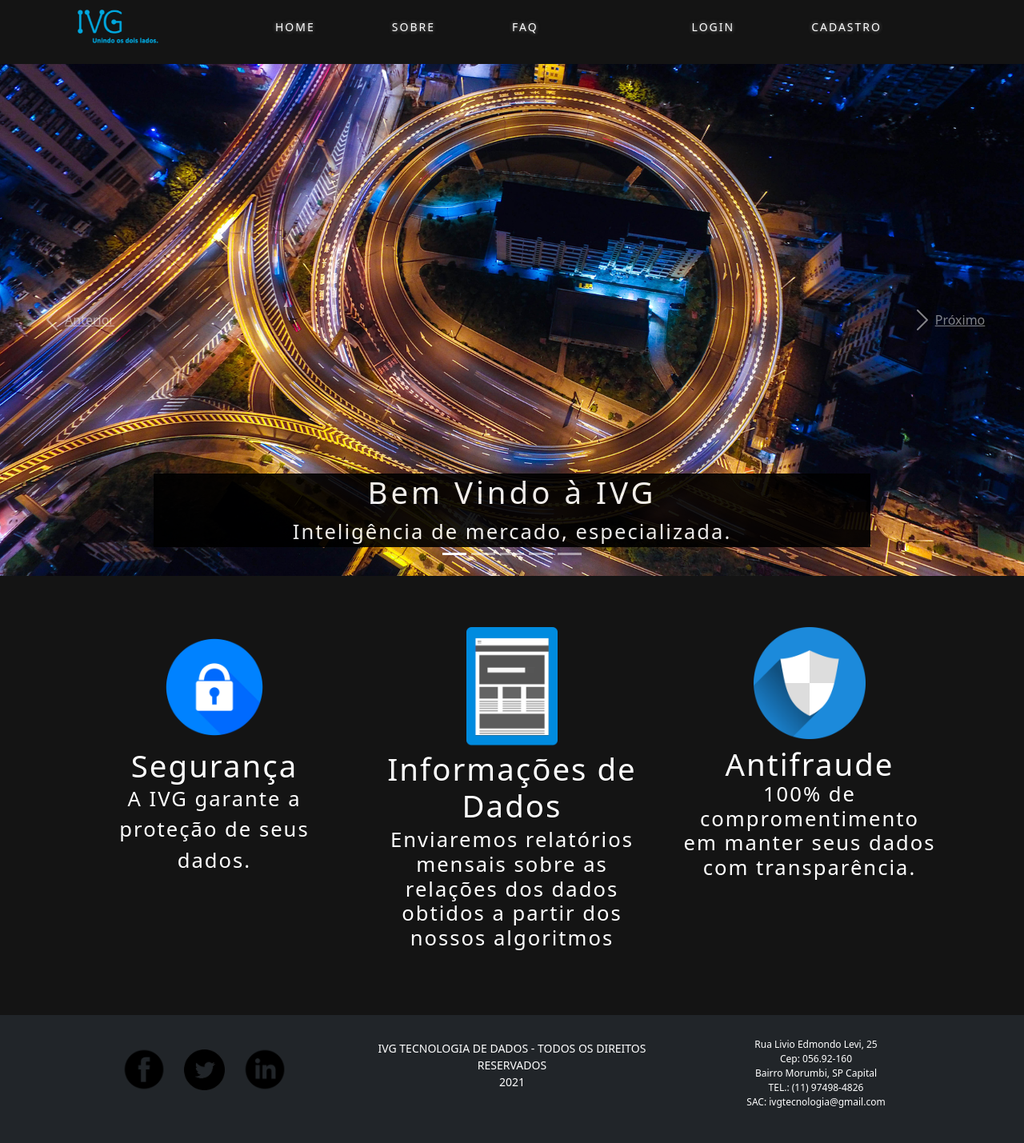
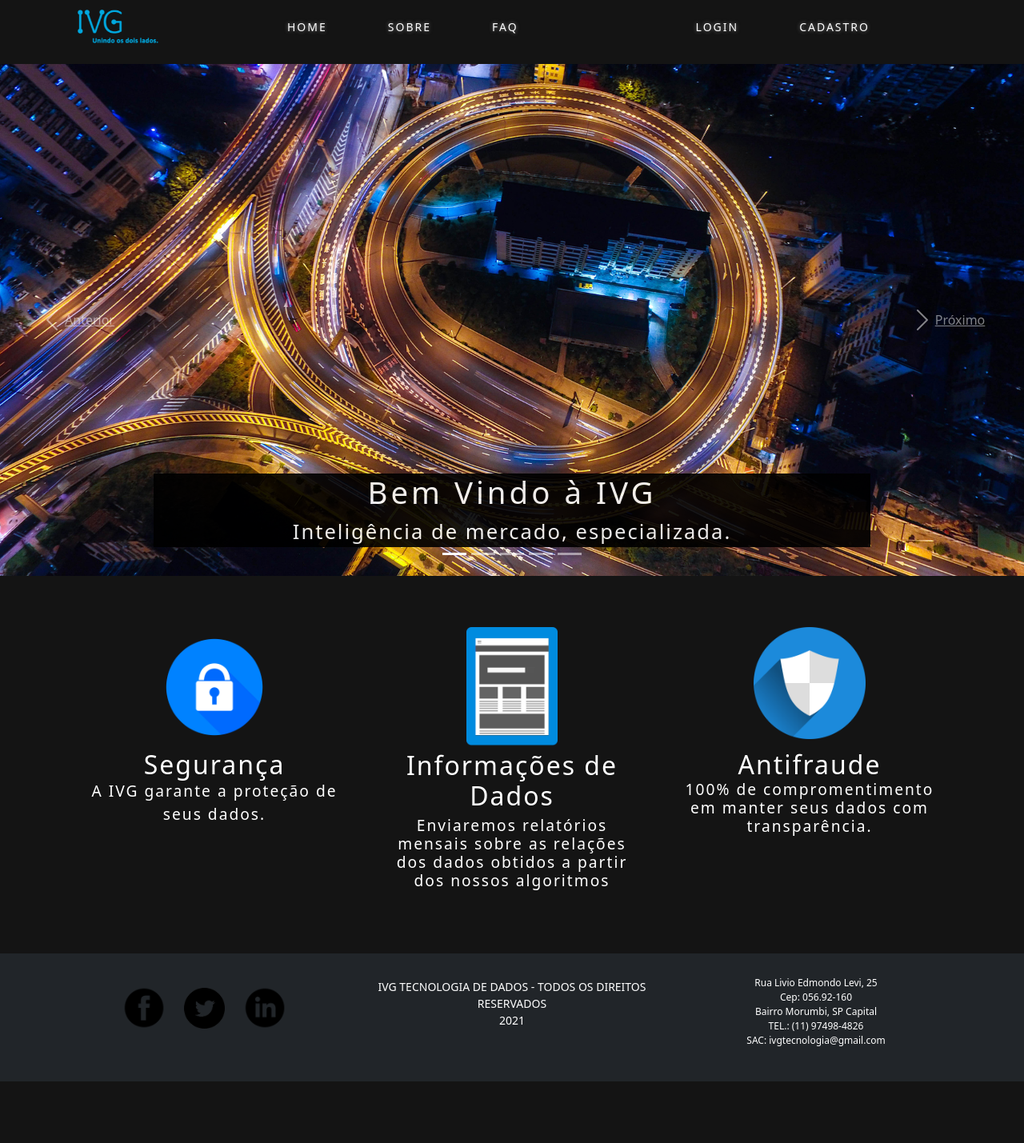
Before and after one commit to Sirmadeira/IVG_SITE_FLASK, a Flask app: page / in a window 1280 px wide. Shown: the whole page at 80% size. After the commit the page ends 1352 px from the top, so only its background shows below. Run offline with Flask 2, Linux system fonts and the light colour scheme; some libraries are stand-ins or nearby versions.

```diff
--- a/FlaskCodePacote/Templates/Homepage.html
+++ b/FlaskCodePacote/Templates/Homepage.html
@@ -40,16 +40,16 @@
     <div class="carousel-item" style="height: auto;">
       <img class="d-block w-100" src="{{ url_for('static', filename='imagens/Homepage-Slide04.jpg')}}" alt="Quarto Slide" style="opacity: 1">
       <div class="carousel-caption d-lg-block">
-    <h5 style="color:white; font-size: 3vw;"></h5>
-    <p  style="font-size: 2vw; letter-spacing: 1px;">Em seguida, emitiremos uma análise preditiva cuja finalidade é encontrar relações matemáticas entre as variáveis (ex: preço x km rodado)</p>
+    <h5 style="color:white; font-size: 2.5vw;"></h5>
+    <p  style="font-size: 1.5vw; letter-spacing: 1px;">Em seguida, emitiremos uma análise preditiva cuja finalidade é encontrar relações matemáticas entre as variáveis (ex: preço x km rodado)</p>
     </div>
     </div>
        <div class="carousel-item" style="height: auto;">
       <img class="d-block w-100" src="{{ url_for('static', filename='imagens/Homepage-Slide05.jpg')}}" alt="Quinto Slide" style="opacity: 1">
       <div class="carousel-caption d-lg-block">
         <div style="background-color: black; opacity: .9">
-    <h5 style="color:white; font-size: 3vw;"></h5>
-    <p  style="font-size: 2vw; letter-spacing: 2px;">Por fim, lançaremos o monitoramento em tempo real das precificações automotivas a fim de ajudar os revendedores a compreenderem a oferta e procura da região.</p>
+    <h5 style="color:white; font-size: 2.5vw;"></h5>
+    <p  style="font-size: 1.5vw; letter-spacing: 2px;">Por fim, lançaremos o monitoramento em tempo real das precificações automotivas a fim de ajudar os revendedores a compreenderem a oferta e procura da região.</p>
   </div>
     </div>
     </div>
@@ -67,18 +67,18 @@
   <div class="row">
     <div class="col-lg m-3">
         <img class="text-center" src="{{ url_for('static', filename='imagens/Homepage-Main-Segurança.png')}}" alt="Responsive image" style="min-height: 100px; max-height: 150px;">
-        <h1 style="margin: auto; font-size: 3vw; letter-spacing: 2px;">Segurança</h1>
-        <p style="font-size: 2vw; letter-spacing: 2px;">A IVG garante a proteção de seus dados.</p>
+        <h1 style="margin: auto; font-size: 2.5vw; letter-spacing: 2px; margin-top: 3px;">Segurança</h1>
+        <p style="font-size: 1.5vw; letter-spacing: 2px;">A IVG garante a proteção de seus dados.</p>
         </div>
         <div class="col-lg m-3">
            <img class="text-center mb-1" src="{{ url_for('static', filename='imagens/Homepage-Main-Info.png')}}" alt="Responsive image" style="min-height: 100px; max-height: 150px">
-        <h1 style="margin: auto; font-size: 3vw; letter-spacing: 2px;">Informações de Dados<h1>
-          <p style="font-size: 2vw; letter-spacing: 2px; margin-top: 5px;">Enviaremos relatórios mensais sobre as relações dos dados obtidos a partir dos nossos algoritmos</p>
+        <h1 style="margin: auto; font-size: 2.5vw; letter-spacing: 2px;">Informações de Dados<h1>
+          <p style="font-size: 1.5vw; letter-spacing: 2px; margin-top: 5px;">Enviaremos relatórios mensais sobre as relações dos dados obtidos a partir dos nossos algoritmos</p>
         </div>
         <div class="col-lg m-3">
            <img class="text-center mb-2" src="{{ url_for('static', filename='imagens/Homepage-Main-AntiFraude.png')}}" alt="Responsive image" style="min-height: 100px; max-height: 140px; margin: 0 auto;">
-        <h1 style="font-size: 3vw; margin: auto; letter-spacing: 2px;">Antifraude<h1>
-           <p style="font-size: 2vw; letter-spacing: 2px;">100% de compromentimento em manter seus dados com transparência. </p>
+        <h1 style="font-size: 2.5vw; margin: auto; letter-spacing: 2px; margin-top: 5px;">Antifraude<h1>
+           <p style="font-size: 1.5vw; letter-spacing: 2px;">100% de compromentimento em manter seus dados com transparência. </p>
       </h1>
       </div>
     </div>
--- a/FlaskCodePacote/Templates/Layout.html
+++ b/FlaskCodePacote/Templates/Layout.html
@@ -19,20 +19,20 @@
 </head>
 <body>
   <header class="site-header">
-      <nav class="navbar navbar-expand-lg navbar-dark bg-steel fixed-top">
+      <nav class="navbar navbar-expand-lg navbar-dark bg-steel fixed-top mx-auto">
         <div class="container">
-          <a class="navbar-brand mr-4" href="/HomePage"><img src="{{ url_for('static', filename='imagens/Logo-IVG-azulclaro.png')}}" class="logo" alt="marca da IVG"></a>
+          <a class="navbar-brand" href="/HomePage"><img src="{{ url_for('static', filename='imagens/Logo-IVG-azulclaro.png')}}" class="logo" alt="marca da IVG"></a>
           <button class="navbar-toggler" type="button" data-toggle="collapse" data-target="#navbarToggle" aria-controls="navbarToggle" aria-expanded="false" aria-label="Toggle navigation">
             <span class="navbar-toggler-icon"></span>
           </button>
           <div class="collapse navbar-collapse" id="navbarToggle">
-            <div class="navbar-nav ml-4">
+            <div class="navbar-nav">
               <a class="nav-item nav-link active" href="{{ url_for('Principal.HomePage') }}"> Home</a>
               <a class="nav-item nav-link active" href="{{ url_for('Principal.Sobre') }}"> Sobre</a>
               <a class="nav-item nav-link active" href="{{ url_for('Principal.Faq') }}"> Faq</a>
             </div>
             <!-- Navbar Right Side -->
-            <div class="navbar-nav ml-1">
+            <div class="navbar-nav">
               {% if current_user.is_authenticated %}
                 <a class="nav-item nav-link active" href="{{ url_for('Usuarios.ContaEmpresa') }}">Empresa</a>
                 <a class="nav-item nav-link active" href="{{ url_for('Tabelas.SegundaJanela') }}">Inserir dados</a>
--- a/FlaskCodePacote/Templates/TerceiraJanela.html
+++ b/FlaskCodePacote/Templates/TerceiraJanela.html
@@ -109,11 +109,11 @@
     <p>Tabelas de Inteligência de Mercado</p>
     </div>
 <div class="container-fluid my-0 px-auto mx-0" style="background-image: url(static/imagens/TerceiraJanela-Background.jpg); background-size: cover; background-repeat: repeat; height: auto; width: 100%; margin: -35px auto 0;">
-    <div class="row p-5 mx-auto" style="width: 90%;">
+    <div class="row p-5 mx-auto" style="width: 100%;">
     <div class="col-lg-6">
     	<div class="pt-4" id="TabelaModelo">
 		</div>
- 	<div class="table-responsive-lg mt-4 px-4 pt-4 p-0" style="font-size: 14px;">
+ 	<div class="table-responsive-lg mt-4 px-auto pt-4 p-0" style="font-size: 14px;">
 	<table class="table table-light text-center mx-auto my-0 " style="width: 75%; opacity: .9; padding-top: 50px;">
 			<div class="bg-light mx-auto px-0 mb-1 text-center" style="width: 75%; opacity: .9;">
 				<h1 class="text-dark m-0" style="font-size: 20px; font-weight: bold;">Tabela dos modelos mais vendidos em Limeira</h1>
--- a/FlaskCodePacote/static/css/main.css
+++ b/FlaskCodePacote/static/css/main.css
@@ -39,7 +39,7 @@ div.navbar-nav {
     text-decoration: none;
    font-size: 14px;
    letter-spacing: 2px;
- margin: auto 40px;
+ margin: auto 30px;
  padding: 20px auto;
      text-transform: uppercase;
   text-shadow: 0px 0px 5px rgba(250,250,250, .5);
```
Also changed, not shown: FlaskCodePacote/Templates/Faq.html (added, +25 -0 lines), FlaskCodePacote/site.db, FlaskCodePacote/static/imagens/Faq-Background.jpg (added).
